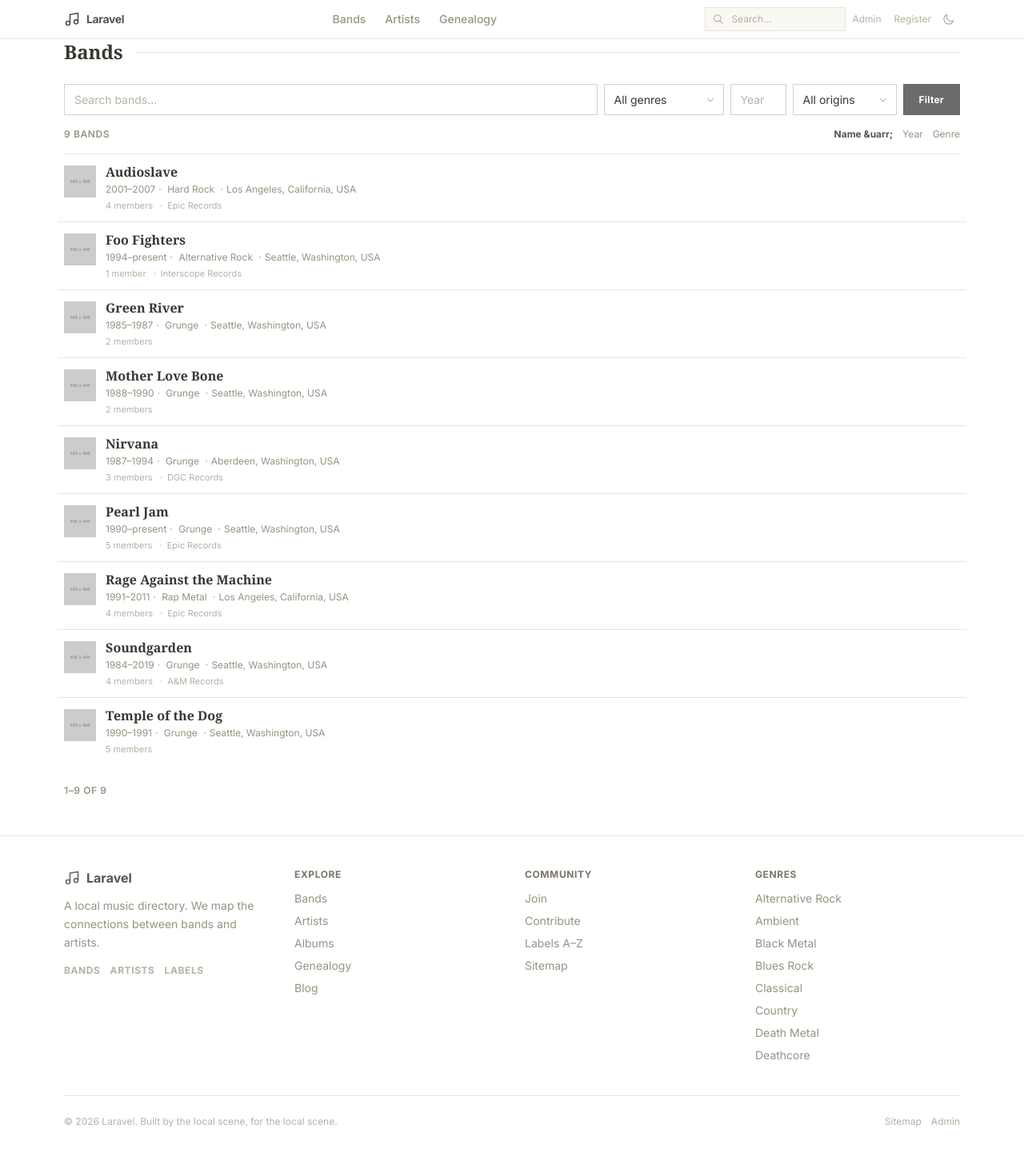
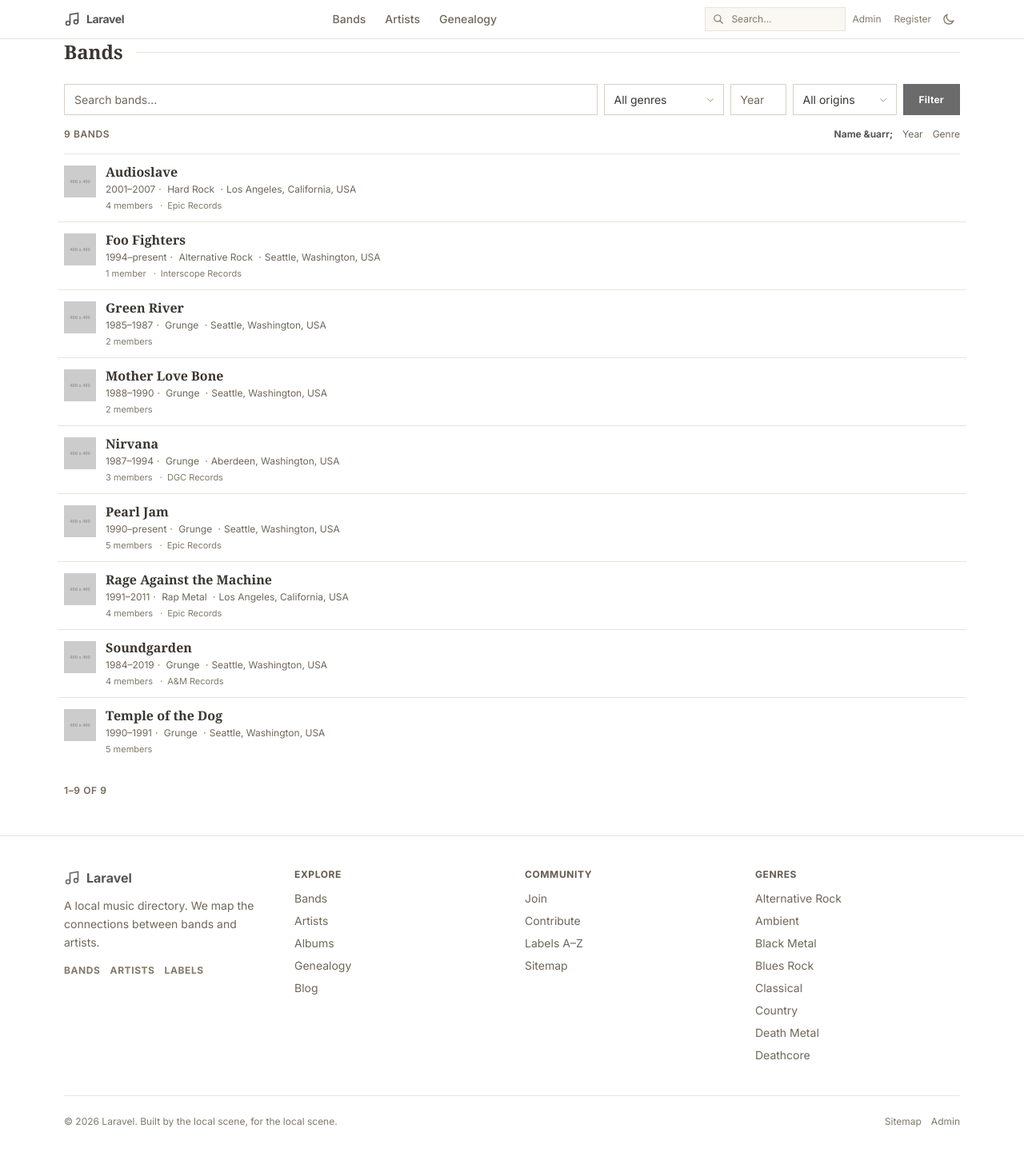
Before and after one commit to thiagogaspar/lista, a Laravel app: page /bands in a window 1280 px wide. Shown: the whole page at 80% size. Run offline with Laravel 12, Linux system fonts and the light colour scheme; data comes from the database, SQL or seed files in the repository; grey boxes labelled with a size stand in for pictures from a placeholder-image service; style sheets or scripts are compiled from the project's sources; some libraries are stand-ins or nearby versions; some web fonts are replaced.

Commit message:
fix: acessibilidade — contraste claro/escuro corrigido (WCAG AA)

```diff
--- a/resources/css/app.css
+++ b/resources/css/app.css
@@ -54,9 +54,9 @@
     --color-surface-100: #f5f2eb;
     --color-surface-200: #e8e4db;
     --color-surface-300: #d6d1c6;
-    --color-surface-400: #b8b1a3;
-    --color-surface-500: #9a9283;
-    --color-surface-600: #7d7568;
+    --color-surface-400: #81796a;
+    --color-surface-500: #6f675a;
+    --color-surface-600: #635c52;
     --color-surface-700: #635c52;
     --color-surface-800: #4d4840;
     --color-surface-900: #3a3631;
@@ -68,8 +68,8 @@
     --color-ink-800: #242422;
     --color-ink-700: #33332f;
     --color-ink-600: #4a4a45;
-    --color-ink-500: #63635d;
-    --color-ink-400: #868680;
+    --color-ink-500: #8a8a83;
+    --color-ink-400: #95958e;
     --color-ink-300: #aeaea6;
     --color-ink-200: #d0d0c8;
     --color-ink-100: #e6e6df;
@@ -108,7 +108,7 @@
 
 @utility badge-surface {
     border-color: var(--color-surface-300);
-    color: var(--color-surface-600);
+    color: var(--color-surface-700);
     .dark & { border-color: var(--color-ink-600); color: var(--color-ink-300); }
 }
 
@@ -154,7 +154,7 @@
         color: var(--color-ink-100);
     }
     &:focus { border-color: var(--color-brand-500); }
-    &::placeholder { color: var(--color-surface-400); }
+    &::placeholder { color: var(--color-surface-500); }
 }
 
 @utility select {
@@ -239,7 +239,7 @@
     text-transform: uppercase;
     letter-spacing: 0.12em;
     margin-top: 0.25rem;
-    color: var(--color-surface-500);
+    color: var(--color-surface-600);
     .dark & { color: var(--color-ink-400); }
 }
 
@@ -263,9 +263,9 @@
     align-items: center;
     gap: 0.5rem;
     font-size: 0.8125rem;
-    color: var(--color-surface-400);
+    color: var(--color-surface-500);
     & a { text-decoration: none; font-weight: 500; &:hover { text-decoration: underline; color: var(--color-brand-700); .dark & { color: var(--color-brand-300); } } }
-    & span { color: var(--color-surface-700); font-weight: 500; .dark & { color: var(--color-ink-200); } }
+    & span { color: var(--color-surface-700); font-weight: 600; .dark & { color: var(--color-ink-200); } }
 }
 
 /* Genealogy graph — dark, dot grid, left magenta band */
--- a/resources/views/albums/index.blade.php
+++ b/resources/views/albums/index.blade.php
@@ -57,7 +57,7 @@
                 @endif
             </div>
         </div>
-        <span class="text-surface-300 dark:text-ink-600 text-xs mt-1.5 shrink-0 opacity-0 group-hover:opacity-100 transition-opacity">&rarr;</span>
+        <span class="text-surface-300 dark:text-ink-400 text-xs mt-1.5 shrink-0 opacity-0 group-hover:opacity-100 transition-opacity">&rarr;</span>
     </a>
     @empty
     <div class="col-span-full text-center py-16"><p class="text-surface-500">No albums found.</p></div>
--- a/resources/views/albums/show.blade.php
+++ b/resources/views/albums/show.blade.php
@@ -65,7 +65,7 @@
         @if($album->cover_art)
         <img src="{{ Storage::url($album->cover_art) }}" alt="{{ $album->title }} cover" class="w-full aspect-square object-cover" fetchpriority="high" style="border:1px solid var(--color-surface-200)">
         @else
-        <div class="w-full aspect-square bg-surface-100 dark:bg-ink-700 flex items-center justify-center text-surface-300 dark:text-ink-600" style="border:1px solid var(--color-surface-200)">
+        <div class="w-full aspect-square bg-surface-100 dark:bg-ink-700 flex items-center justify-center text-surface-300 dark:text-ink-400" style="border:1px solid var(--color-surface-200)">
             <svg class="w-16 h-16" fill="none" viewBox="0 0 24 24" stroke="currentColor"><path stroke-linecap="round" stroke-linejoin="round" stroke-width="1.5" d="M9 18V5l12-2v13"/><circle cx="6" cy="18" r="3"/><circle cx="18" cy="16" r="3"/></svg>
         </div>
         @endif
--- a/resources/views/artists/index.blade.php
+++ b/resources/views/artists/index.blade.php
@@ -55,11 +55,11 @@
                     <span class="mx-1">&middot;</span><span>{{ $artist->birth_date->format('Y') }}@if($artist->death_date)&ndash;{{ $artist->death_date->format('Y') }}@endif</span>
                     @endif
                 </div>
-                <div class="text-[11px] text-surface-400 dark:text-ink-600 mt-0.5">
+                <div class="text-[11px] text-surface-400 dark:text-ink-400 mt-0.5">
                     <span>{{ $artist->bands->count() }} band{{ $artist->bands->count() !== 1 ? 's' : '' }}</span>
                 </div>
             </div>
-            <span class="text-surface-300 dark:text-ink-600 text-xs mt-1.5 shrink-0 opacity-0 group-hover:opacity-100 transition-opacity">&rarr;</span>
+            <span class="text-surface-300 dark:text-ink-400 text-xs mt-1.5 shrink-0 opacity-0 group-hover:opacity-100 transition-opacity">&rarr;</span>
         </a>
     @empty
         <div class="col-span-full text-center py-16">
--- a/resources/views/bands/index.blade.php
+++ b/resources/views/bands/index.blade.php
@@ -91,14 +91,14 @@
                     <span class="mx-1">&middot;</span><span>{{ $band->origin }}</span>
                     @endif
                 </div>
-                <div class="text-[11px] text-surface-400 dark:text-ink-600 mt-0.5">
+                <div class="text-[11px] text-surface-400 dark:text-ink-400 mt-0.5">
                     <span>{{ $band->artists_count }} member{{ $band->artists_count !== 1 ? 's' : '' }}</span>
                     @if($band->label)
                     <span class="mx-1.5">&middot;</span><span>{{ $band->label->name }}</span>
                     @endif
                 </div>
             </div>
-            <span class="text-surface-300 dark:text-ink-600 text-xs mt-1.5 shrink-0 opacity-0 group-hover:opacity-100 transition-opacity">&rarr;</span>
+            <span class="text-surface-300 dark:text-ink-400 text-xs mt-1.5 shrink-0 opacity-0 group-hover:opacity-100 transition-opacity">&rarr;</span>
         </a>
     @empty
         <div class="text-center py-16">
--- a/resources/views/bands/show.blade.php
+++ b/resources/views/bands/show.blade.php
@@ -132,7 +132,7 @@
                         @if($cover)
                         <img src="{{ $cover }}" alt="{{ $album->title }}" class="w-full h-full object-cover" loading="lazy">
                         @else
-                        <div class="w-full h-full bg-surface-100 dark:bg-ink-900 flex items-center justify-center text-surface-300 dark:text-ink-600">
+                        <div class="w-full h-full bg-surface-100 dark:bg-ink-900 flex items-center justify-center text-surface-300 dark:text-ink-400">
                             <svg class="w-10 h-10" fill="none" viewBox="0 0 24 24" stroke="currentColor"><path stroke-linecap="round" stroke-width="1.5" d="M9 18V5l12-2v13"/><circle cx="6" cy="18" r="3"/><circle cx="18" cy="16" r="3"/></svg>
                         </div>
                         @endif
@@ -143,7 +143,7 @@
                 </div>
                 <div class="mt-2">
                     <h3 class="text-sm font-bold text-surface-900 dark:text-ink-100 truncate">{{ $album->title }}</h3>
-                    @if($album->release_year)<p class="text-[10px] text-surface-400 dark:text-ink-600">{{ $album->release_year }}</p>@endif
+                    @if($album->release_year)<p class="text-[10px] text-surface-400 dark:text-ink-400">{{ $album->release_year }}</p>@endif
                 </div>
             </a>
             @endforeach
--- a/resources/views/home.blade.php
+++ b/resources/views/home.blade.php
@@ -118,7 +118,7 @@
                         @if($band->origin)<span class="ml-1">&middot; {{ $band->origin }}</span>@endif
                     </div>
                 </div>
-                <span class="text-surface-300 dark:text-ink-600 text-xs mt-1 shrink-0 opacity-0 group-hover:opacity-100">&rarr;</span>
+                <span class="text-surface-300 dark:text-ink-400 text-xs mt-1 shrink-0 opacity-0 group-hover:opacity-100">&rarr;</span>
             </a>
         @empty
             <p class="text-sm text-surface-400 text-center py-6">{{ __('common.home.no_featured_bands') }}</p>
@@ -144,7 +144,7 @@
                         @if($artist->origin)<span>{{ $artist->origin }}</span>@endif
                     </div>
                 </div>
-                <span class="text-surface-300 dark:text-ink-600 text-xs mt-1 shrink-0 opacity-0 group-hover:opacity-100">&rarr;</span>
+                <span class="text-surface-300 dark:text-ink-400 text-xs mt-1 shrink-0 opacity-0 group-hover:opacity-100">&rarr;</span>
             </a>
         @empty
             <p class="text-sm text-surface-400 text-center py-6">{{ __('common.home.no_featured_artists') }}</p>
@@ -173,7 +173,7 @@
                     @if($label->country)<span class="ml-1">&middot; {{ $label->country }}</span>@endif
                 </div>
             </div>
-            <span class="text-surface-300 dark:text-ink-600 text-xs mt-1 shrink-0 opacity-0 group-hover:opacity-100">&rarr;</span>
+            <span class="text-surface-300 dark:text-ink-400 text-xs mt-1 shrink-0 opacity-0 group-hover:opacity-100">&rarr;</span>
         </a>
         @empty
         <p class="text-sm text-surface-400 text-center py-6">{{ __('common.home.no_labels') }}</p>
```
